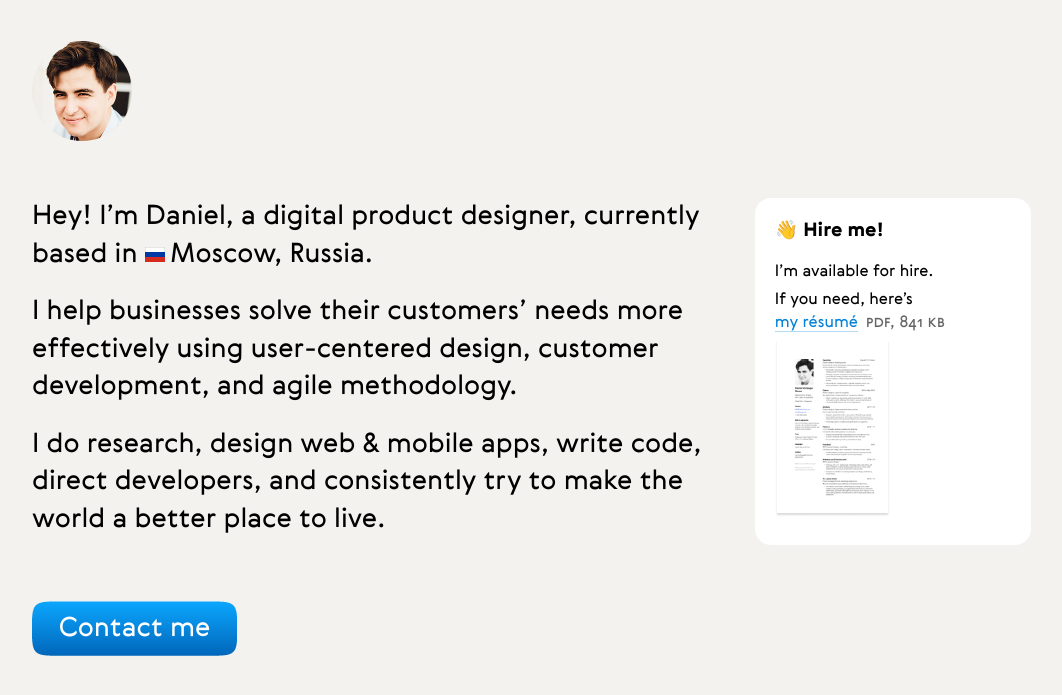
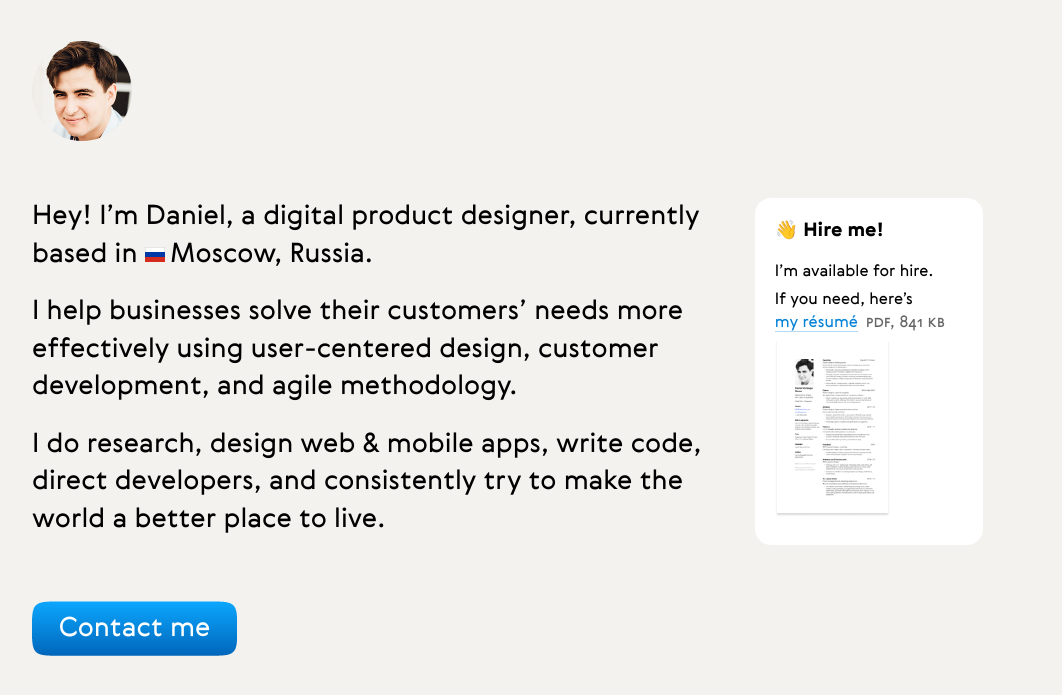
Before and after one commit to danielverdugo/danielverdugo.github.io, a Jekyll site: the page built from index.html, in a window 1280 px wide. Shown: the top 695 px of the page, without its empty margins (78-1140 px from the left). Built offline with Jekyll 4.4.1, drawn with Linux system fonts in a browser that asks for light colours; comment, search, counter and statistics services are not loaded.

Commit message:
.hireme fiz

```diff
--- a/_includes/core.sass
+++ b/_includes/core.sass
@@ -112,7 +112,7 @@ span.file
 
 
 .hireme
-    width: 16em
+    width: 13em
     background-color: $white
     padding-top: 0.2em
     padding-left: 1.25em
```
